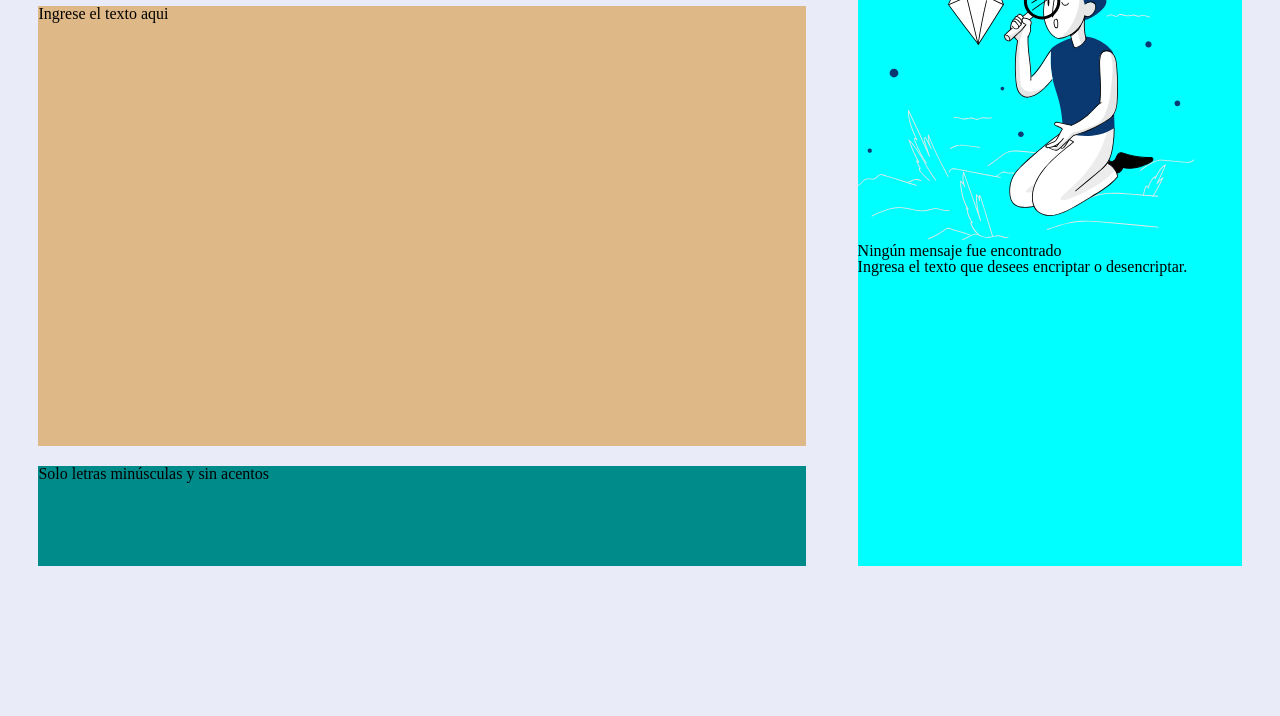
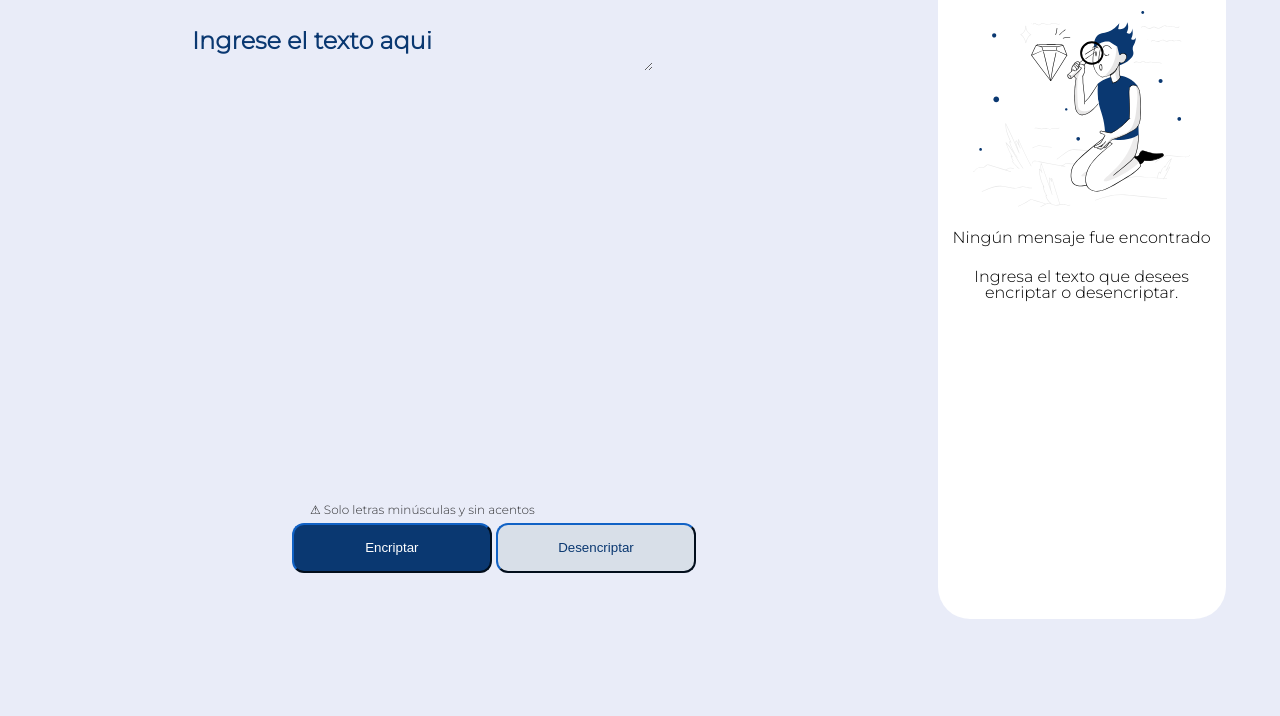
Before and after one commit to jamilSG/Challenge, a plain HTML site: page index.html in a window 1280 px wide. Shown: the part 84-800 px from the top of the page. Drawn offline with Linux system fonts and the light colour scheme.

Commit message:
Diseño de pagina casi terminado

```diff
--- a/index.html
+++ b/index.html
@@ -5,15 +5,22 @@
         <meta charset="UTF-8">
         <link rel="stylesheet" href="reset.css">
         <link rel="stylesheet" href="style.css">
+        <link rel="preconnect" href="https://fonts.googleapis.com">
+        <link rel="preconnect" href="https://fonts.gstatic.com" crossorigin>
+        <link href="https://fonts.googleapis.com/css2?family=Montserrat:wght@300&display=swap" rel="stylesheet">
         <meta name="viewport" content="width=device-width, initial-scale=1.0">
         <title>Challenge</title>
     </head>
 
     <body>
         <div class="outputSection">
-            <img src="imagenes/Body.svg" alt="No se encontro">
-            <p>Ningún mensaje fue encontrado</p>
-            <p>Ingresa el texto que desees encriptar o desencriptar.</p>
+            <div class="whitePannel">
+                <div class="imagenEspera">
+                    <img src="imagenes/Body.svg" alt="No se encontro">
+                </div>
+                <p>Ningún mensaje fue encontrado</p>
+                <p>Ingresa el texto que desees encriptar o desencriptar.</p>
+            </div>
         </div>
 
         <div class="logoSection">
@@ -21,11 +28,14 @@
         </div>
 
         <div class="inputSection">
-            <p>Ingrese el texto aqui</p>
+            <span class="textarea" role="textbox" contenteditable></span></p>
+           <!--<input type="text" placeholder="Ingrese el texto aqui"> -->
         </div>
 
         <div class="buttonSection">
-            <p>Solo letras minúsculas y sin acentos</p>
+            <p>&#9888 Solo letras minúsculas y sin acentos</p>
+            <input type="button" value="Encriptar">
+            <input type="button" value="Desencriptar">
         </div>
     </body>
 </html>
--- a/style.css
+++ b/style.css
@@ -1,35 +1,130 @@
 body{
     background-color: #E9ECF8;
+    font-family: 'Montserrat', sans-serif;
 }
 
 div{
     margin: 0px 3%;
 }
 
+p{
+    padding-top: 1%;
+    margin-top: 20px;
+    text-align: center;
+}
+
 .outputSection{
-    background-color:aqua ;
     float: right;
-    width: 30%;
-    height:630px;
+    width: 25%;
+    height:700px;
+    display: flex;
+    justify-content: center;
+    align-items: center;
+}
+
+.whitePannel{
+    background-color: white;
+    height: 95%;
+    width: 90%;
+    border-radius: 32px;
+}
+
+.imagenEspera{
+    margin-top: 20%;
+    display: flex;
+    margin-top: 20%;
+    justify-content: center;
+}
+
+.outputSection img{
+    object-fit: cover;
+    width: 80%;
 }
 
 .logoSection{
     margin-top: 20px;
     margin-bottom: 20px;
-    background-color:blueviolet;
     width: 60%;
     height: 50px;
 }
 
 .inputSection{
-    background-color:burlywood;
     margin-bottom: 20px;
     width: 60%;
-    height: 440px;
+    height: 470px;
+    display: flex;
+    justify-content: center;
+    align-items: flex-start;
 }
 
+/*
+
+En caso que San no funcione correctamente, almenos tenemos esta sección
+
+input[type="text"]{
+    color: #0A3871;
+    width: 60%;
+    border: 0;
+    margin-top: 25px;
+    font-size: 24px;
+
+    &:focus {
+        border: none;
+    }
+
+    &:active {
+        border: none;
+    }
+}
+
+::placeholder{
+    color: #0A3871;
+}
+*/
+.textarea {
+    font-weight: bold;
+    margin-top: 25px;
+    font-size: 24px;
+    display: block;
+    width: 60%;
+    border: 0;
+    overflow: hidden;
+    resize: vertical;
+    min-height: 40px;
+    line-height: 20px;
+  }
+
+  .textarea[contenteditable]:empty::before {
+    content: "Ingrese el texto aqui";
+    color: #0A3871;
+  }
+
+
 .buttonSection{
-    background-color:darkcyan;
     width: 60%;
     height: 100px;
 }
+
+.buttonSection p{
+    font-size: 12px;
+    opacity: 80%;
+}
+
+input[type="button"]{
+    margin-top: 7px;
+    width: 200px;
+    height: 50px;
+    border-radius: 12px;
+    border-color: #0A3871;
+}
+
+input[value="Encriptar"]{
+    margin-left: 33%;
+    background-color: #0A3871;
+    color: white;
+}
+
+input[value="Desencriptar"]{
+    background-color: #D8DFE8;
+    color: #0A3871;
+}
```
